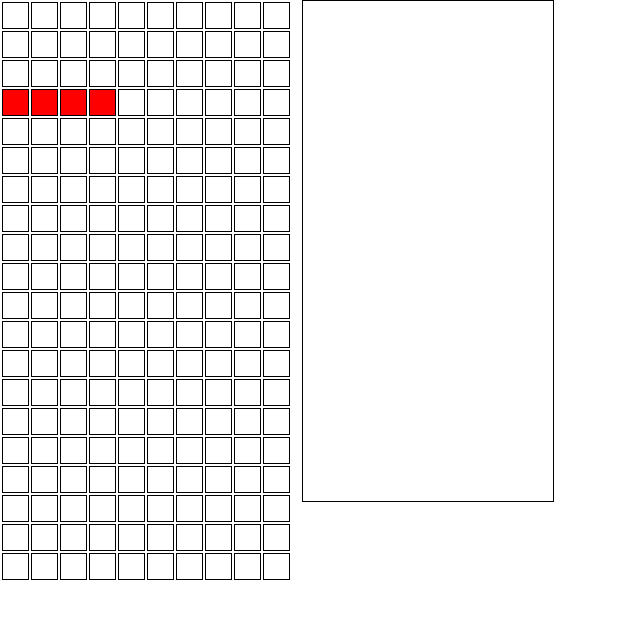
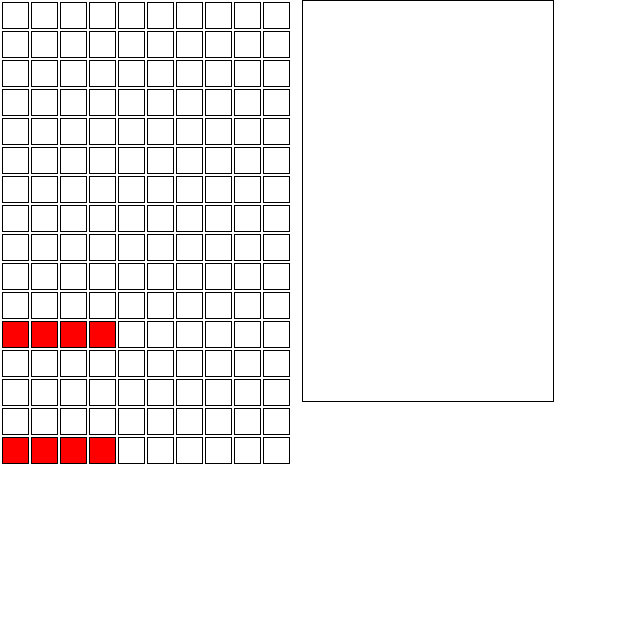
Before and after one commit to DigoErisdar/Tetris3, a Vue app: page / in a window 1280 px wide. Shown: the top 618 px of the page, without its empty margins (0-640 px from the left). Built offline with nearby package versions, Linux system fonts and the light colour scheme.

Commit message:
fix redraw matrix

```diff
--- a/src/components/CanvasWidget.vue
+++ b/src/components/CanvasWidget.vue
@@ -6,10 +6,14 @@
 <script setup lang="ts">
 import style from './CanvasWidget.module.scss';
 import {Matrix} from "@/types/Game.ts";
+import {watch} from "vue";
 
 interface Props {
   matrix: Matrix
 }
+const props = defineProps<Props>()
 
-defineProps<Props>()
+watch(props.matrix, () => {
+  console.log('change matrix')
+})
 </script>
--- a/src/components/VGame.vue
+++ b/src/components/VGame.vue
@@ -19,9 +19,11 @@ interface GameProps {
 }
 
 const props = withDefaults(defineProps<GameProps>(), {
-  rows: 20,
+  rows: 16,
   cols: 10,
 })
-const tetris = useTetris(props.cols, props.rows, 3000);
-onMounted(() => tetris.start())
+const tetris = useTetris(props.cols, props.rows);
+onMounted(() => {
+  tetris.start();
+})
 </script>
--- a/src/composables/useMatrix.ts
+++ b/src/composables/useMatrix.ts
@@ -24,14 +24,18 @@ export default function useMatrix() {
     }
 
     function checkIntersection(a: Matrix, b: Matrix, pos: Coordinate): boolean {
-        //a & b
+        const currentBlocks = Array.from(iter(a), ({block}) => block);
         for (const {
             position
         } of iter(a)) {
             const newX = position.x + pos.x;
             const newY = position.y + pos.y;
             try {
-                if (!!b[newY][newX]?.color || newX < 0 || newX >= b[newY]?.length) return false
+                const targetBlock = b[newY][newX];
+                const isCurrentBlock = currentBlocks.includes(targetBlock);
+                const isBorders = newX < 0 || newX >= b[newY]?.length;
+                const isTargetBlock = !!targetBlock?.color;
+                if ((isTargetBlock && !isCurrentBlock) || isBorders) return false;
             } catch (e) {
                 return false
             }
--- a/src/composables/useTetris.ts
+++ b/src/composables/useTetris.ts
@@ -1,7 +1,8 @@
 import {Figure, FigureFactory, FIGURES} from "@/types/Figure.ts";
 import useMatrix from "@/composables/useMatrix.ts";
-import {Game} from "@/types/Game.ts";
+import {Action, Game, Matrix} from "@/types/Game.ts";
 import {reactive} from "vue";
+import {Block, Coordinate} from "@/types/Block.ts";
 
 export default function useTetris(cols: number, rows: number, speed: number = 300) {
     let gameInterval: ReturnType<typeof setInterval>;
@@ -20,59 +21,59 @@ export default function useTetris(cols: number, rows: number, speed: number = 30
     }
 
 
-    function draw(figure: Figure) {
+    function _draw(area: Matrix, pos: Coordinate, target: Matrix, callback: (block: Block) => Block) {
         for (const {
             block,
             position
-        } of matrix.iter(figure.matrix)) {
-            const newX = figure.position.x + position.x;
-            const newY = figure.position.y + position.y;
-            game.matrix[newY][newX] = block;
+        } of matrix.iter(area)) {
+            const newX = pos.x + position.x;
+            const newY = pos.y + position.y;
+            target[newY][newX] = callback(block);
         }
     }
 
-    function erase(figure: Figure) {
-        for (const {
-            position
-        } of matrix.iter(figure.matrix)) {
-            const newX = figure.position.x + position.x;
-            const newY = figure.position.y + position.y;
-            game.matrix[newY][newX] = {};
-        }
+    function erase(area: Matrix, pos: Coordinate, target: Matrix) {
+        _draw(area, pos, target, () => {
+            return {}
+        })
     }
 
-    async function action(callback: CallableFunction, rollback?: CallableFunction) {
+    function draw(area: Matrix, pos: Coordinate, target: Matrix) {
+        _draw(area, pos, target, block => block)
+    }
+
+    async function action(callback: (data: Action) => void) {
         return await new Promise((resolve, reject) => {
-            erase(game.currentFigure);
-            callback()
-            const hasMove = matrix.checkIntersection(game.currentFigure.matrix, game.matrix, game.currentFigure.position)
-            if (!hasMove && rollback) {
-                rollback()
-                return reject('Не может двигаться')
+            const tempFigure = {
+                matrix: game.currentFigure.matrix.copyWithin(0, 0),
+                position: {...game.currentFigure.position}
             }
-            return resolve(true)
+            callback(tempFigure);
+            const hasMove = matrix.checkIntersection(tempFigure.matrix, game.matrix, tempFigure.position);
+            if (!hasMove) return reject('Не может двигаться');
+            else {
+                erase(game.currentFigure.matrix, game.currentFigure.position, game.matrix);
+                callback(game.currentFigure)
+                draw(game.currentFigure.matrix, game.currentFigure.position, game.matrix);
+                return resolve(true)
+            }
         })
-            .finally(() => {
-                draw(game.currentFigure);
-            })
     }
 
     function move(x: number = 0, y: number = 0) {
-        return action(() => {
-            game.currentFigure.position.x += x;
-            game.currentFigure.position.y += y;
-        }, () => {
-            game.currentFigure.position.x -= x;
-            game.currentFigure.position.y -= y;
+        return action(data => {
+            data.position.x += x;
+            data.position.y += y;
         })
     }
 
     function rotate() {
-        const matrix = game.currentFigure.matrix;
+        const matrix = game.currentFigure.matrix.copyWithin(0, 0);
         const N = matrix?.length - 1;
-        let oldMatrix = matrix.copyWithin(0, 0);
         const tempMatrix = matrix.map((row, i) => row.map((_, j) => matrix[N - j][i]));
-        return action(() => game.currentFigure.matrix = tempMatrix, () => game.currentFigure.matrix = oldMatrix)
+        return action(data => {
+            data.matrix = tempMatrix;
+        })
     }
 
     function setNewFigure() {
@@ -81,7 +82,7 @@ export default function useTetris(cols: number, rows: number, speed: number = 30
     }
 
     function start() {
-        draw(game.currentFigure);
+        draw(game.currentFigure.matrix, game.currentFigure.position, game.matrix);
         gameInterval = setInterval(() => move(0, 1).catch(() => setNewFigure()), game.speed)
         window.addEventListener('keydown', controller)
     }
```
Also changed, not shown: src/types/Game.ts (+6 -1 lines).
